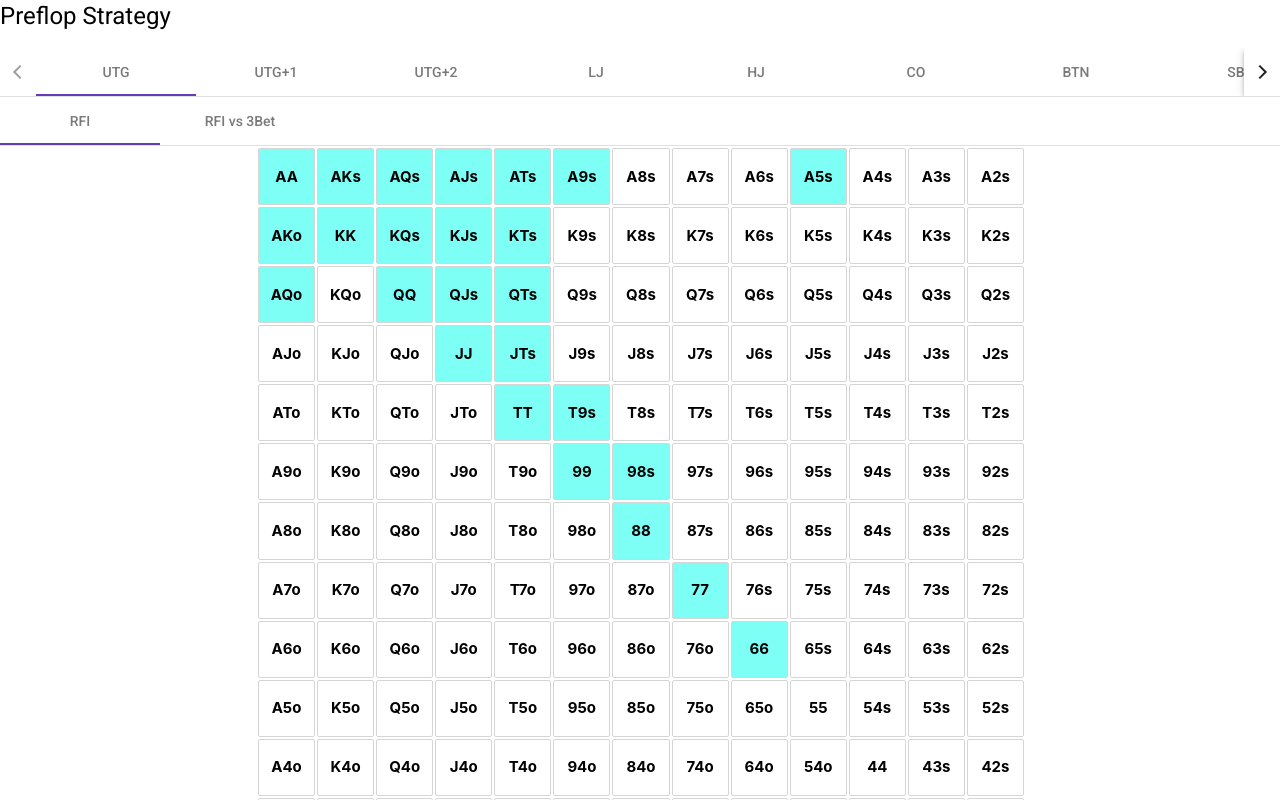
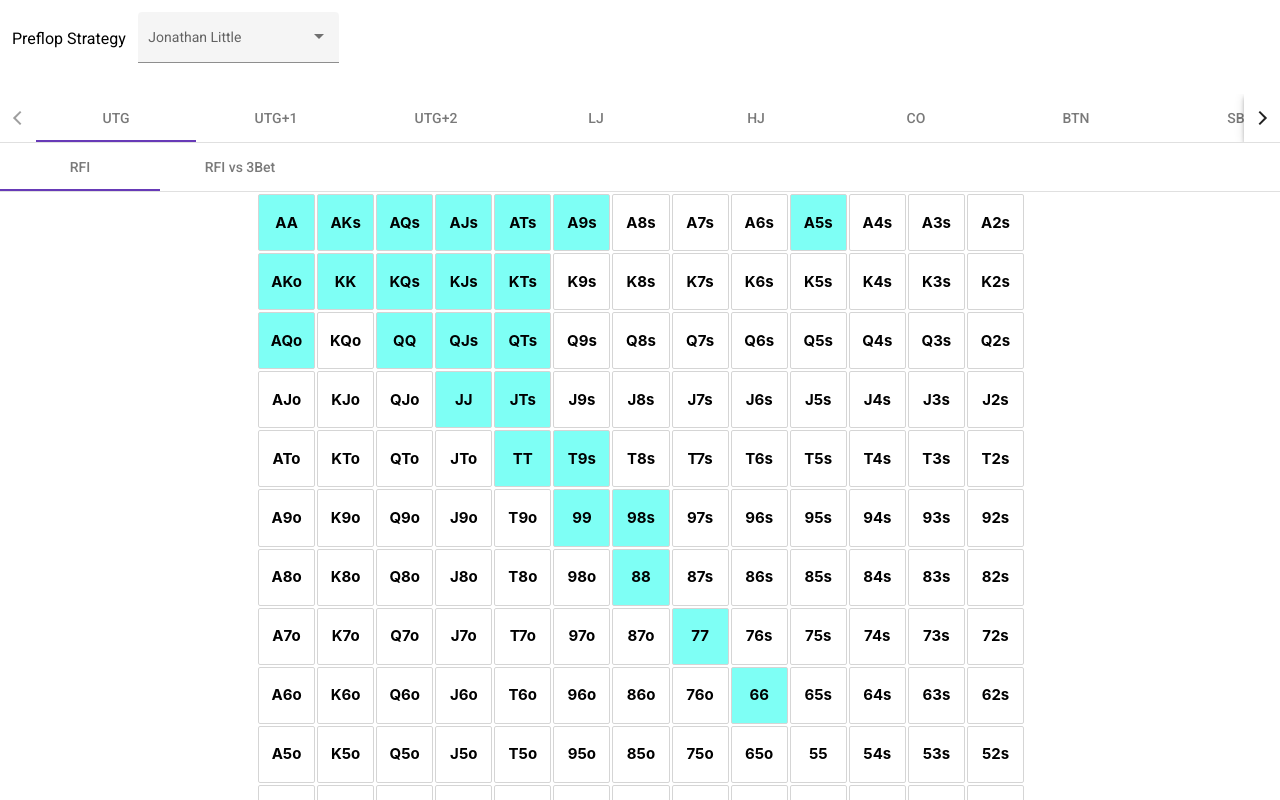
Before and after one commit to loatr-tech/poker, an Angular app: page / in a window 1280 px wide. Shown: the top 800 px of the page. Built offline with nearby package versions, Linux system fonts and the light colour scheme.

Commit message:
Add more ranges and title

```diff
--- a/src/app/_utils/jonathan-little-preflop.ts
+++ b/src/app/_utils/jonathan-little-preflop.ts
@@ -14,6 +14,9 @@ const UTG = {
     },
     {
       label: 'RFI vs 3Bet',
+      opponent: [
+        {
+          label: 'UTG+1',
           range: [
             {
               action: ACTION.CALL,
@@ -34,6 +37,8 @@ const UTG = {
           ]
         }
       ]
+    }
+  ]
 };
 
 const UTC_1 = {
@@ -45,6 +50,32 @@ const UTC_1 = {
         {
           action: ACTION.TWO_BET,
           hands: ['66','77','88','99','AQo','AKo','AA','AKs','AQs','AJs','ATs','A9s','A5s','KK','QQ','JJ','TT','KTs','QTs','JTs','98s','T9s','QJs','KJs','KQs','K9s','Q9s','J9s','AJo','KQo','A4s','A6s','A7s','A8s','87s'],
+        }
+      ]
+    },
+    {
+      label: 'RFI vs 3Bet',
+      opponent: [
+        {
+          label: 'UTG+2',
+          range: [
+            {
+              action: ACTION.CALL,
+              hands: ['77','88','99','AQs','AJs','KJs','KQs','QQ','QJs','JJ','JTs','TT','T9s'],
+            },
+            {
+              action: ACTION.FOUR_BET,
+              hands: ['AA','AKs','AKo','KK'],
+            },
+            {
+              action: ACTION.BLUFF,
+              hands: ['A5s','ATs','A9s','AQo','AJo'],
+            },
+            {
+              action: ACTION.FOLD,
+              hands: ['66','A4s','A6s','A7s','A8s','KTs','K9s','Q9s','J9s','QTs','98s','87s','ATo','KQo'],
+            }
+          ]
         }
       ]
     }
@@ -172,7 +203,7 @@ const BB = {
   ],
 };
 
-export const JL_PREFLOP = [
+export const JL_PREFLOP: any[] = [
   UTG,
   UTC_1,
   UTC_2,
--- a/src/app/app.component.html
+++ b/src/app/app.component.html
@@ -1,4 +1,14 @@
-<h1>Preflop Strategy</h1>
+<div class="pk-title-container">
+  <h3>Preflop Strategy</h3>
+  <mat-form-field appearance="fill">
+    <mat-label>Jonathan Little</mat-label>
+    <mat-select>
+      <mat-option [value]="'JL'">
+        Jonathan Little
+      </mat-option>
+    </mat-select>
+  </mat-form-field>
+</div>
 <mat-tab-group mat-align-tabs="center" animationDuration="0ms">
   <mat-tab
     *ngFor="let position of preflopStrategy"
@@ -7,7 +17,16 @@
       <mat-tab
         *ngFor="let option of position.options"
         [label]="option.label">
-          <pk-poker-chart [range]="option.range"></pk-poker-chart>
+          <mat-tab-group *ngIf="option.opponent; else showRange;">
+            <mat-tab
+              *ngFor="let opponent of option.opponent"
+              [label]="opponent.label">
+                <pk-poker-chart [range]="opponent.range"></pk-poker-chart>
+            </mat-tab>
+          </mat-tab-group>
+          <ng-template #showRange>
+            <pk-poker-chart [range]="option.range"></pk-poker-chart>
+          </ng-template>
       </mat-tab>
     </mat-tab-group>
   </mat-tab>
--- a/src/app/app.component.scss
+++ b/src/app/app.component.scss
@@ -0,0 +1,8 @@
+.pk-title-container {
+  display: flex;
+  align-items: center;
+  padding: 12px;
+  > h3 {
+    margin-right: 12px;
+  }
+}
--- a/src/app/app.module.ts
+++ b/src/app/app.module.ts
@@ -2,6 +2,7 @@ import { NgModule } from '@angular/core';
 import { BrowserModule } from '@angular/platform-browser';
 import { BrowserAnimationsModule } from '@angular/platform-browser/animations';
 
+import { MatSelectModule } from '@angular/material/select';
 import { MatTabsModule } from '@angular/material/tabs';
 
 import { AppRoutingModule } from './app-routing.module';
@@ -17,7 +18,8 @@ import { PokerChartComponent } from './poker-chart/poker-chart.component';
     BrowserModule.withServerTransition({ appId: 'serverApp' }),
     AppRoutingModule,
     BrowserAnimationsModule,
-    MatTabsModule
+    MatTabsModule,
+    MatSelectModule
   ],
   providers: [],
   bootstrap: [AppComponent]
```
Lines whose indentation alone changed are shown as unchanged.
